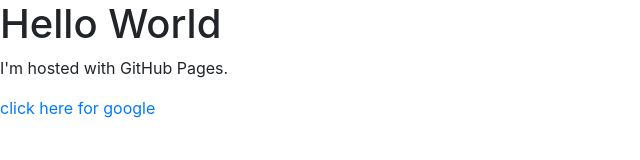
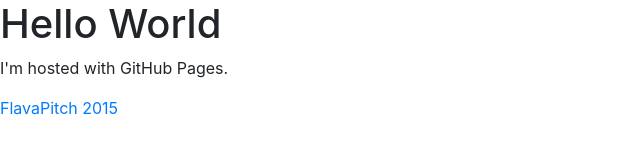
Before and after one commit to FlavaPitch/flavapitch.github.io, a plain HTML site: page index.html in a window 1280 px wide. Shown: the full height of the page, 0-640 px from the left. Drawn offline with nearby package versions, Linux system fonts and the light colour scheme; no server answers.

Commit message:
update footer

```diff
--- a/footer.html
+++ b/footer.html
@@ -1 +1 @@
-<a href="http://www.google.com">click here for google</a>
+<span class="copyright"><a href="http://flavapitch.github.io">FlavaPitch 2015</a></span>
```
